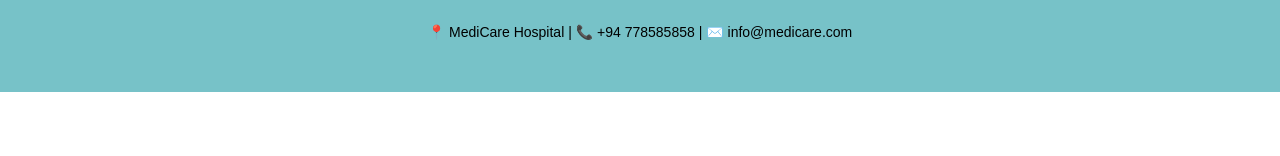
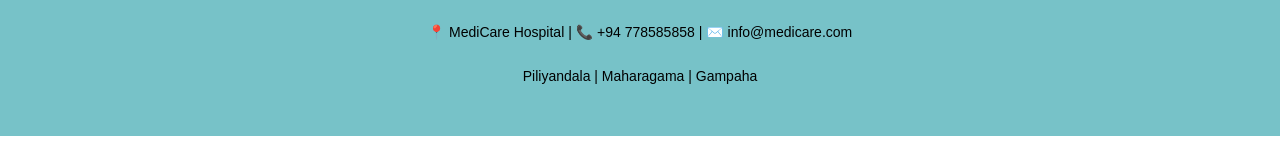
Before and after one commit to YuthmiRajapaksha/Hospital-Site, a React (Create React App) app: page /results in a window 1280 px wide. Shown: the part 488-644 px from the top of the page. Built offline with nearby package versions, Linux system fonts and the light colour scheme; no server answers.

Commit message:
assign appointments

```diff
--- a/src/Pages/SignIn.jsx
+++ b/src/Pages/SignIn.jsx
@@ -1,5 +1,3 @@
-
-
 
 import React, { useContext, useState } from "react";
 import { Box, TextField, Button, Typography, Paper } from "@mui/material";
--- a/src/components/Footer.jsx
+++ b/src/components/Footer.jsx
@@ -24,6 +24,9 @@ const Footer = () => {
       <Typography variant="body2" sx={{ fontSize: "14px", mt: 3 }}>
         📍 MediCare Hospital | 📞 +94 778585858 | ✉️ info@medicare.com
       </Typography>
+       <Typography variant="body2" sx={{ fontSize: "14px", mt: 3 }}>
+        Piliyandala | Maharagama | Gampaha
+      </Typography>
     </Box>
   );
 };
--- a/src/components/SearchResults.jsx
+++ b/src/components/SearchResults.jsx
@@ -118,6 +118,10 @@ const SearchResults = () => {
                   <Typography variant="body2">
                     Time: {booking.session_time?.slice(0, 5)}
                   </Typography>
+                  <Typography variant="body2" sx={{ fontWeight: "bold", mt: 1 }}>
+    Appointments Booked: {booking.assigned_count || 0} / {booking.max_appointments}
+  </Typography>
+
 
 
               <Button
```
